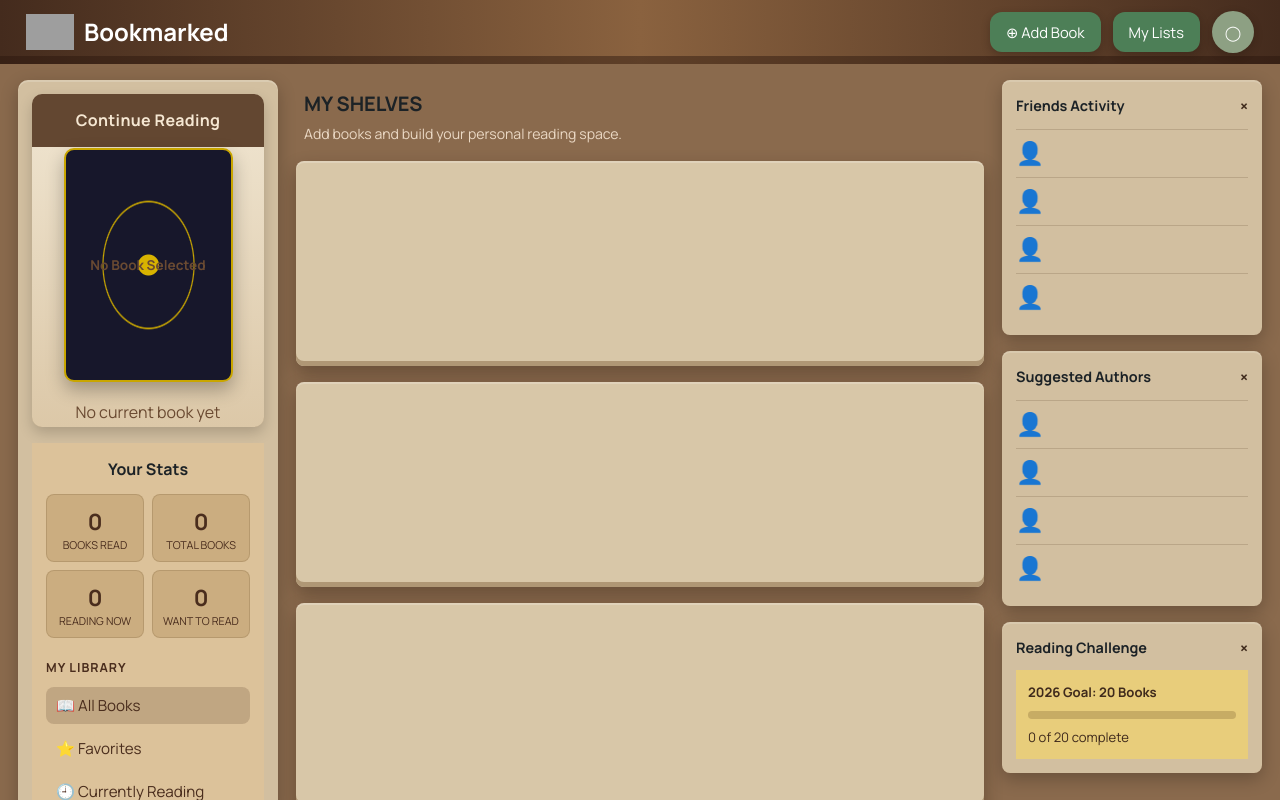
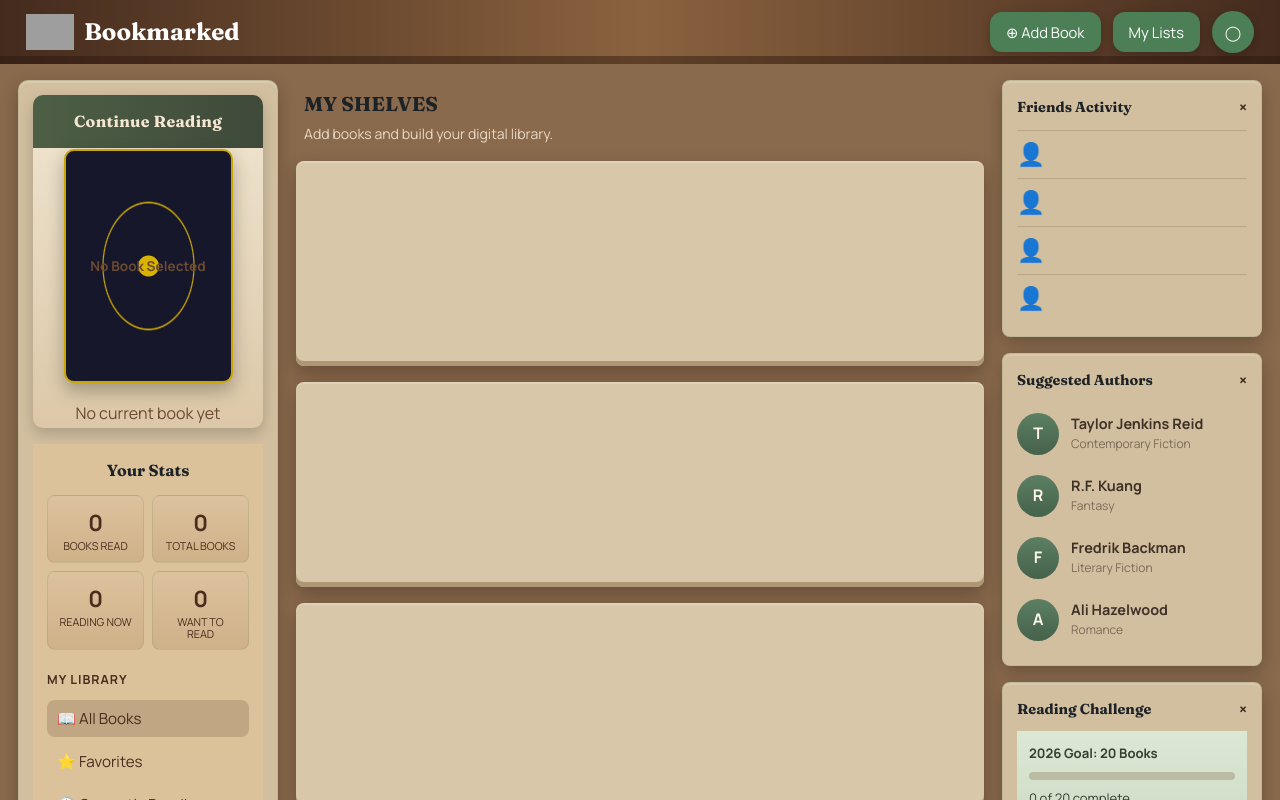
Before and after one commit to cmchen22/Bookmarked-, a React (Vite) app in the folder frontend/: page /home in a window 1280 px wide. Shown: the top 800 px of the page. Built offline with nearby package versions, Linux system fonts and the light colour scheme; grey boxes are pictures that could not be loaded.

Commit message:
Bookshelf: updated reading goal function to mirror number of finished books

```diff
--- a/frontend/src/App.css
+++ b/frontend/src/App.css
@@ -480,8 +480,16 @@
   padding: 1rem 1.6rem;
 }
 
+.lbx-brand span {
+  font-family: var(--heading);
+  letter-spacing: -0.03em;
+  color: #f8f3e7;
+
+}
+
 .brandmark-landing {
   color: #4b3224;
+  font-family: var(--heading);
 }
 
 .brandmark-landing img {
@@ -867,19 +875,21 @@
   color: #f8f3e7;
 }
 
+.social-brand span {
+  font-family: var(--heading);
+}
+
 .social-brand {
-  display: inline-flex;
-  align-items: center;
-  gap: 0.75rem;
-  color: #f8f3e7;
-  font-size: 1.1rem;
-  font-weight: 800;
-  text-decoration: none;
+  display: flex;
+  align-items: center;
+  gap: 10px;
+
+  font-size: 1.5rem;
+  font-weight: 700;
 }
 
 .social-brand img {
-  display: block;
-  height: 1.9rem;
+  height: 36px;
   width: auto;
 }
 
@@ -1359,7 +1369,7 @@
   justify-content: space-between;
   align-items: center;
   gap: 1rem;
-  padding: 0.85rem 1.45rem;
+  padding: 1.1rem 1.2rem;
   background: linear-gradient(180deg, #4d5f45 0%, #3f4a3a 100%);
   color: #f8f3e7;
   border-bottom: 1px solid rgba(0, 0, 0, 0.12);
@@ -1375,21 +1385,24 @@
 .discovery-market-brand {
   display: inline-flex;
   align-items: center;
-  gap: 0.85rem;
-  color: inherit;
+  gap: 10px;
+
+  color: #f8f3e7;
   text-decoration: none;
 }
 
 .discovery-market-brand .brandmark-icon {
-  width: 30px;
-  height: 30px;
-  display: block;
-  filter: brightness(1.1);
+  height: 36px;
+  width: auto;
 }
 
 .discovery-market-brand strong {
   display: block;
-  font-size: 1.1rem;
+  font-family: var(--heading);
+  font-size: 1.5rem;
+  font-weight: 700;
+  letter-spacing: -0.03em;
+  color: #f8f3e7;
 }
 
 .discovery-market-brand span:last-child {
@@ -2109,12 +2122,17 @@
 }
 
 .lbx-brand {
-  color: #f8f3e7;
-  font-size: 1.15rem;
+  display: flex;
+  align-items: center;
+  gap: 10px;
+
+  font-size: 1.5rem;
+  font-weight: 700;
 }
 
 .lbx-brand img {
-  filter: brightness(1.1);
+  height: 36px !important;
+  width: auto;
 }
 
 .lbx-nav {
--- a/frontend/src/pages/HomePage.css
+++ b/frontend/src/pages/HomePage.css
@@ -814,3 +814,148 @@
 .book-action-menu .danger {
   color: #8f2f2f;
 }
+
+.author-row {
+  display: flex;
+  align-items: center;
+  gap: 12px;
+
+  padding: 10px 0;
+}
+
+.author-avatar {
+  width: 42px;
+  height: 42px;
+
+  border-radius: 50%;
+
+  background: #8a624b;
+  color: #fff7ec;
+
+  display: flex;
+  align-items: center;
+  justify-content: center;
+
+  font-weight: 700;
+}
+
+.author-info {
+  display: flex;
+  flex-direction: column;
+}
+
+.author-info strong {
+  font-size: 0.9rem;
+  color: #3f3126;
+}
+
+.author-info span {
+  font-size: 0.75rem;
+  color: #7a6a58;
+}
+
+/* typography consistency */
+.home-page,
+.left-panel,
+.right-card,
+.stats-panel,
+.book-modal,
+.library-list button,
+.stat-box,
+.author-info,
+.challenge-box {
+  font-family: var(--sans);
+}
+
+.brand,
+.shelves-header h2,
+.continue-card h3,
+.stats-panel h3,
+.card-title-row h3 {
+  font-family: var(--heading);
+}
+
+/* signature green accents */
+.continue-card h3 {
+  background: linear-gradient(
+    to right,
+    #4d5f45,
+    #3f4a3a
+  );
+}
+
+.topbar-btn,
+.profile-btn,
+.modal-actions button[type="submit"] {
+  background: #4d7f57;
+}
+
+.topbar-btn:hover,
+.profile-btn:hover,
+.modal-actions button[type="submit"]:hover {
+  background: #3f6847;
+}
+
+/* library nav buttons */
+.library-list button:hover,
+.library-list button.active {
+  background: rgba(77, 127, 87, 0.18);
+  color: #2d2418;
+}
+
+/* author avatars */
+.author-avatar {
+  background: linear-gradient(
+    180deg,
+    #5c7f62,
+    #45624b
+  );
+}
+
+/* reading challenge */
+.challenge-box {
+  background: linear-gradient(
+    180deg,
+    #dce8d6,
+    #c8d8c0
+  );
+
+  color: #31402f;
+}
+
+.progress-fill {
+  background: #4d7f57;
+}
+
+/* stats boxes */
+.stat-box {
+  background:
+    linear-gradient(
+      180deg,
+      #dcc29d 0%,
+      #cfb189 100%
+    );
+
+  border: 1px solid rgba(77, 127, 87, 0.16);
+}
+
+/* side cards */
+.left-panel,
+.right-card {
+  border: 1px solid rgba(77, 127, 87, 0.12);
+}
+
+.edit-goal-btn {
+  margin-top: 10px;
+  border: none;
+  border-radius: 999px;
+  padding: 7px 12px;
+  background: #4d7f57;
+  color: #fff7ec;
+  font-weight: 700;
+  cursor: pointer;
+}
+
+.edit-goal-btn:hover {
+  background: #3f6847;
+}
--- a/frontend/src/pages/HomePage.tsx
+++ b/frontend/src/pages/HomePage.tsx
@@ -45,6 +45,15 @@ export default function HomePage() {
     const savedBooks = localStorage.getItem("bookmarked-books");
     return savedBooks ? JSON.parse(savedBooks) : [];
   });
+
+  const [readingGoal, setReadingGoal] = useState<number>(() => {
+    const savedGoal = localStorage.getItem("bookmarked-reading-goal");
+    return savedGoal ? Number(savedGoal) : 20;
+  });
+
+  useEffect(() => {
+    localStorage.setItem("bookmarked-reading-goal", String(readingGoal));
+  }, [readingGoal]);
 
   const [shelves, setShelves] = useState<Shelf[]>(defaultShelves);
 
@@ -108,10 +117,41 @@ export default function HomePage() {
   ).length;
   const wantToRead = books.filter((book) => book.status === "want-to-read").length;
 
+  const suggestedAuthors = [
+    {
+      name: "Taylor Jenkins Reid",
+      genre: "Contemporary Fiction",
+    },
+    {
+      name: "R.F. Kuang",
+      genre: "Fantasy",
+    },
+    {
+      name: "Fredrik Backman",
+      genre: "Literary Fiction",
+    },
+    {
+      name: "Ali Hazelwood",
+      genre: "Romance",
+    },
+  ];
+
+  const updateReadingGoal = () => {
+  const newGoal = prompt("Set your reading goal:", String(readingGoal));
+
+  if (!newGoal) return;
+
+  const goalNumber = Number(newGoal);
+
+  if (!Number.isNaN(goalNumber) && goalNumber > 0) {
+    setReadingGoal(goalNumber);
+  }
+};
+
   return (
     <div className="home-page">
       <header className="home-topbar">
-        <Link to="/home" className="brand-link">
+        <Link to="/" className="brand-link">
           <div className="brand">
             <img src="/Logo.svg" alt="Bookmarked logo" className="logo" />
             <span>Bookmarked</span>
@@ -188,7 +228,7 @@ export default function HomePage() {
         <main className="shelves-area">
           <div className="shelves-header">
             <h2>My Shelves</h2>
-            <p>Add books and build your personal reading space.</p>
+            <p>Add books and build your digital library.</p>
           </div>
 
           {shelves.map((shelf) => {
@@ -230,10 +270,18 @@ export default function HomePage() {
               <span>×</span>
             </div>
 
-            <div className="activity-row">👤</div>
-            <div className="activity-row">👤</div>
-            <div className="activity-row">👤</div>
-            <div className="activity-row">👤</div>
+            {suggestedAuthors.map((author) => (
+              <div className="author-row" key={author.name}>
+                <div className="author-avatar">
+                  {author.name.charAt(0)}
+                </div>
+
+                <div className="author-info">
+                  <strong>{author.name}</strong>
+                  <span>{author.genre}</span>
+                </div>
+              </div>
+            ))}
           </section>
 
           <section className="right-card challenge-card">
@@ -243,14 +291,18 @@ export default function HomePage() {
             </div>
 
             <div className="challenge-box">
-              <strong>2026 Goal: 20 Books</strong>
+              <strong>2026 Goal: {readingGoal} Books</strong>
               <div className="progress-bar">
                 <div
                   className="progress-fill"
-                  style={{ width: `${Math.min((booksRead / 20) * 100, 100)}%` }}
+                  style={{
+                    width: `${Math.min((booksRead / readingGoal) * 100, 100)}%` }}
                 ></div>
               </div>
-              <p>{booksRead} of 20 complete</p>
+              <p>{booksRead} of {readingGoal} complete</p>
+              <button className="edit-goal-btn" onClick={updateReadingGoal}>
+                Edit Goal
+              </button>
             </div>
           </section>
         </aside>
```
